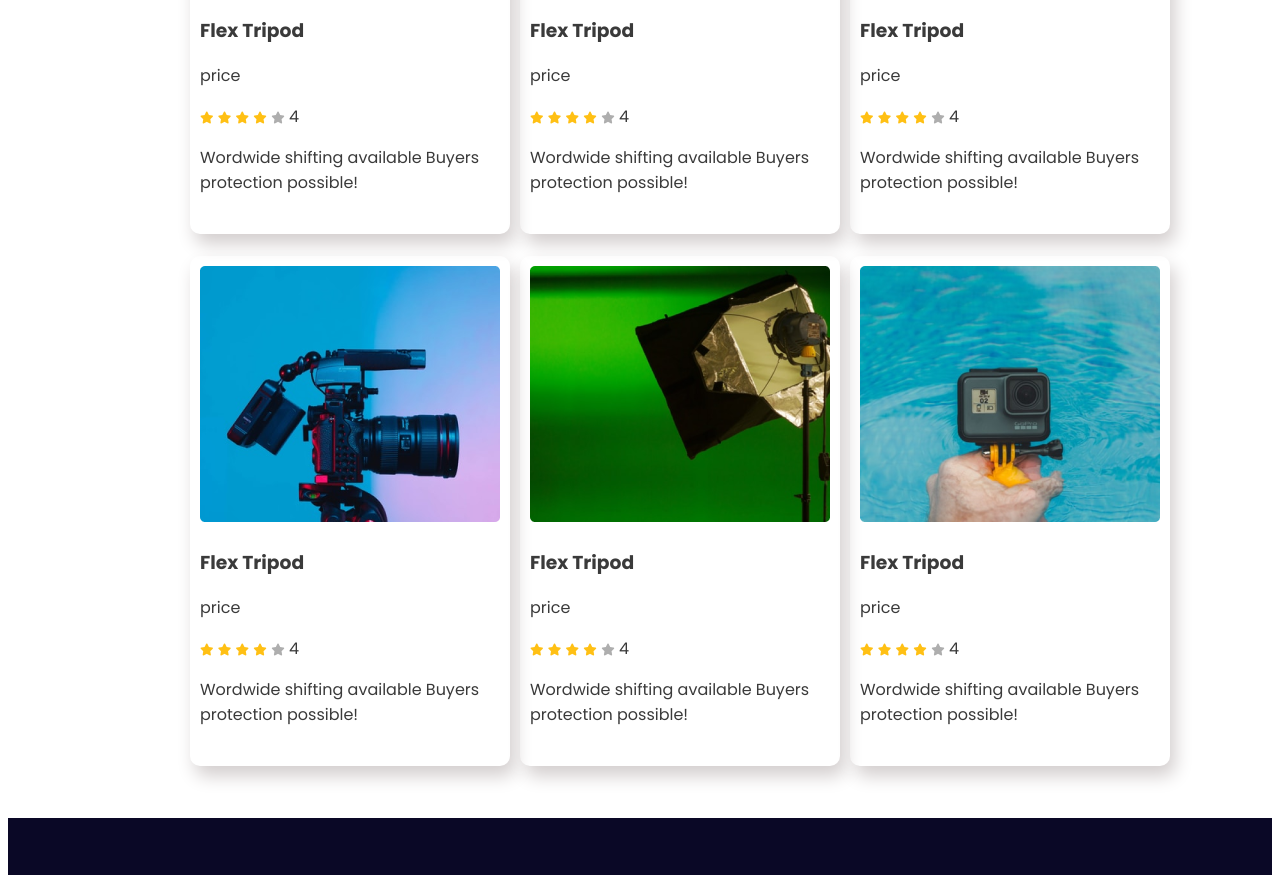
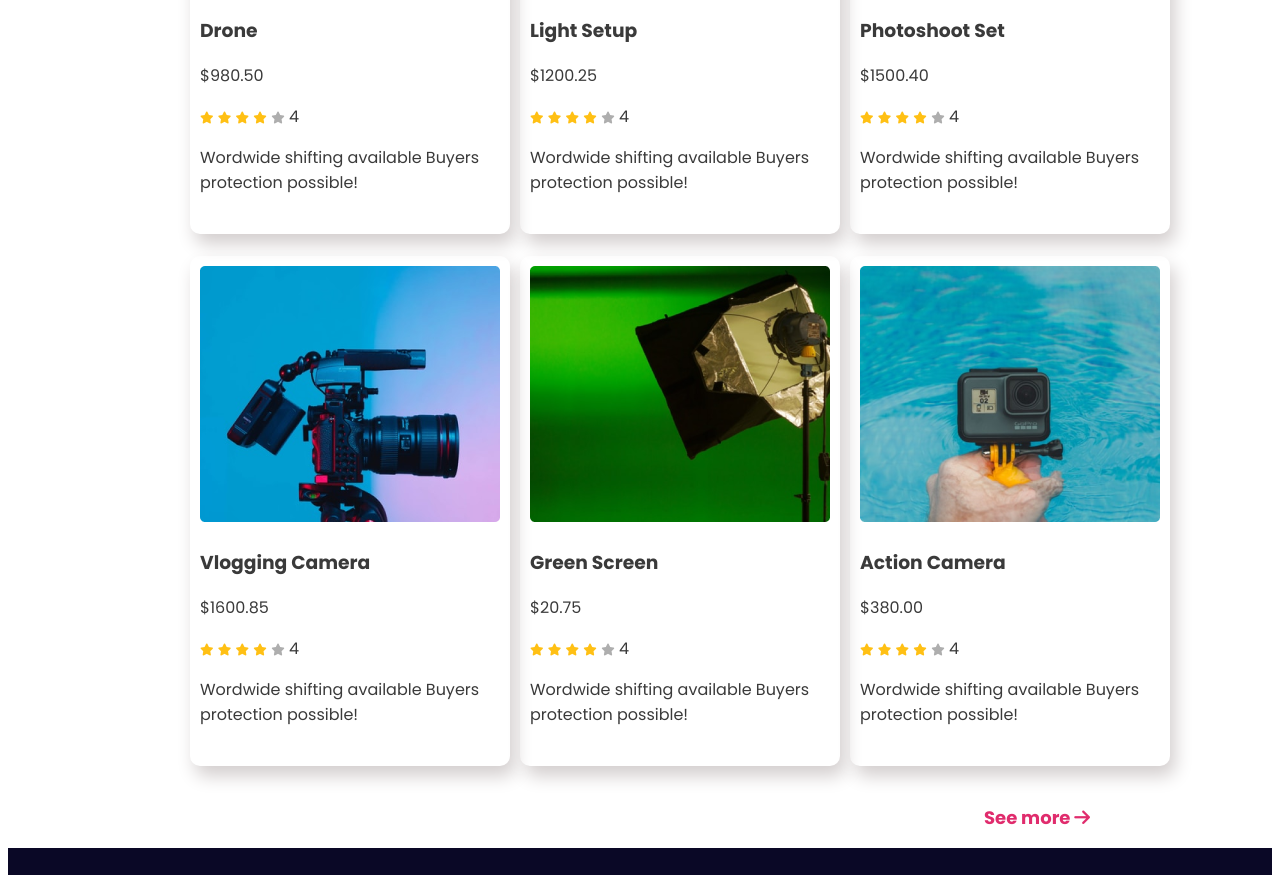
Before and after one commit to jannatul-mou149/assignment-2, a plain HTML site: page index.html in a window 1280 px wide. Shown: the part 1492-2367 px from the top of the page. Drawn offline with Linux system fonts and the light colour scheme.

Commit message:
landing page without responsive

```diff
--- a/index.html
+++ b/index.html
@@ -20,12 +20,8 @@
                 <div class="header-left">
                     <h1>Start your Journey as</h1>
                     <h1>Influencer</h1>
-                    <p>Lorem ipsum dolor sit amet, consectetur adipisicing elit. Accusantium dolore officiis cumque
-                        quam,
-                        eaque
-                        illum voluptatem eius doloremque magni placeat? Voluptate pariatur fuga ipsam optio obcaecati
-                        molestias
-                        veniam voluptatibus incidunt.</p>
+                    <p>Imagine you are planning an upcoming product launch. You pick up the phone to buzz the most
+                        popular blogger in the entire sector without ever having met the lady.</p>
                     <a href="#"><button class="main-button">Prebook now <span><i class="fas fa-arrow-right"></i></span>
                         </button></a>
 
@@ -63,8 +59,8 @@
                     <div class="card">
                         <div class="thumbnail"> <img src="/images/mic.png" alt=""></div>
                         <div class="card-info">
-                            <h3>Flex Tripod</h3>
-                            <p>price</p>
+                            <h3>Microphone</h3>
+                            <p>$120.25</p>
                             <div>
                                 <i class="fas fa-star filled"></i>
                                 <i class="fas fa-star filled"></i>
@@ -81,8 +77,8 @@
                     <div class="card">
                         <div class="thumbnail"> <img src="/images/airpod.png" alt=""></div>
                         <div class="card-info">
-                            <h3>Flex Tripod</h3>
-                            <p>price</p>
+                            <h3>Airbuds</h3>
+                            <p>$100.00 </p>
                             <div>
                                 <i class="fas fa-star filled"></i>
                                 <i class="fas fa-star filled"></i>
@@ -99,8 +95,8 @@
                     <div class="card">
                         <div class="thumbnail"> <img src="/images/drone.png" alt=""></div>
                         <div class="card-info">
-                            <h3>Flex Tripod</h3>
-                            <p>price</p>
+                            <h3>Drone</h3>
+                            <p>$980.50</p>
                             <div>
                                 <i class="fas fa-star filled"></i>
                                 <i class="fas fa-star filled"></i>
@@ -117,8 +113,8 @@
                     <div class="card">
                         <div class="thumbnail"> <img src="/images/lights.png" alt=""></div>
                         <div class="card-info">
-                            <h3>Flex Tripod</h3>
-                            <p>price</p>
+                            <h3>Light Setup</h3>
+                            <p>$1200.25</p>
                             <div>
                                 <i class="fas fa-star filled"></i>
                                 <i class="fas fa-star filled"></i>
@@ -135,8 +131,8 @@
                     <div class="card">
                         <div class="thumbnail"> <img src="/images/setup.png" alt=""></div>
                         <div class="card-info">
-                            <h3>Flex Tripod</h3>
-                            <p>price</p>
+                            <h3>Photoshoot Set</h3>
+                            <p>$1500.40 </p>
                             <div>
                                 <i class="fas fa-star filled"></i>
                                 <i class="fas fa-star filled"></i>
@@ -153,8 +149,8 @@
                     <div class="card">
                         <div class="thumbnail"> <img src="/images/camera.png" alt=""></div>
                         <div class="card-info">
-                            <h3>Flex Tripod</h3>
-                            <p>price</p>
+                            <h3>Vlogging Camera</h3>
+                            <p>$1600.85</p>
                             <div>
                                 <i class="fas fa-star filled"></i>
                                 <i class="fas fa-star filled"></i>
@@ -171,8 +167,8 @@
                     <div class="card">
                         <div class="thumbnail"> <img src="/images/single-light.png" alt=""></div>
                         <div class="card-info">
-                            <h3>Flex Tripod</h3>
-                            <p>price</p>
+                            <h3>Green Screen</h3>
+                            <p>$20.75</p>
                             <div>
                                 <i class="fas fa-star filled"></i>
                                 <i class="fas fa-star filled"></i>
@@ -189,8 +185,8 @@
                     <div class="card">
                         <div class="thumbnail"> <img src="/images/action.png" alt=""></div>
                         <div class="card-info">
-                            <h3>Flex Tripod</h3>
-                            <p>price</p>
+                            <h3>Action Camera</h3>
+                            <p>$380.00</p>
                             <div>
                                 <i class="fas fa-star filled"></i>
                                 <i class="fas fa-star filled"></i>
@@ -206,6 +202,10 @@
                     </div>
                 </div>
             </div>
+            <div class="see-more-section">
+                <p><a class="see-more" href=""> <b>See more </b><span><i class="fas fa-arrow-right"></i></span></a></p>
+
+            </div>
         </section>
     </main>
     <footer>
--- a/style.css
+++ b/style.css
@@ -11,14 +11,29 @@ body{
     margin:auto;
 }
 .main-button{
-    background-color:#E02C6D;
-    color: white;
+    background-color:#E02C6D ;
+    color: #fff ;
     font-family: 900;
     font-size: 18px;
     outline: none;
     border: none;
     border-radius: 40px;
     padding: 10px 35px;
+}
+/* ----------------see more styling---------- */
+.see-more-section{
+    float: right;
+    padding-bottom: 20px;
+}
+.see-more-section a{
+    text-decoration: none;
+}
+.see-more{
+    color: #E02C6D;
+    font-family: 900;
+    font-size: 18px;
+    outline: none;
+    border: none;
 }
 .main-button:hover{
     cursor: pointer;
@@ -66,7 +81,7 @@ footer{
     text-align: center;
     background-color: #0A0826;
     padding: 40px;
-    margin: 0;
+    margin-top: 30px;
 }
 footer .fab{
     color:white;
```
